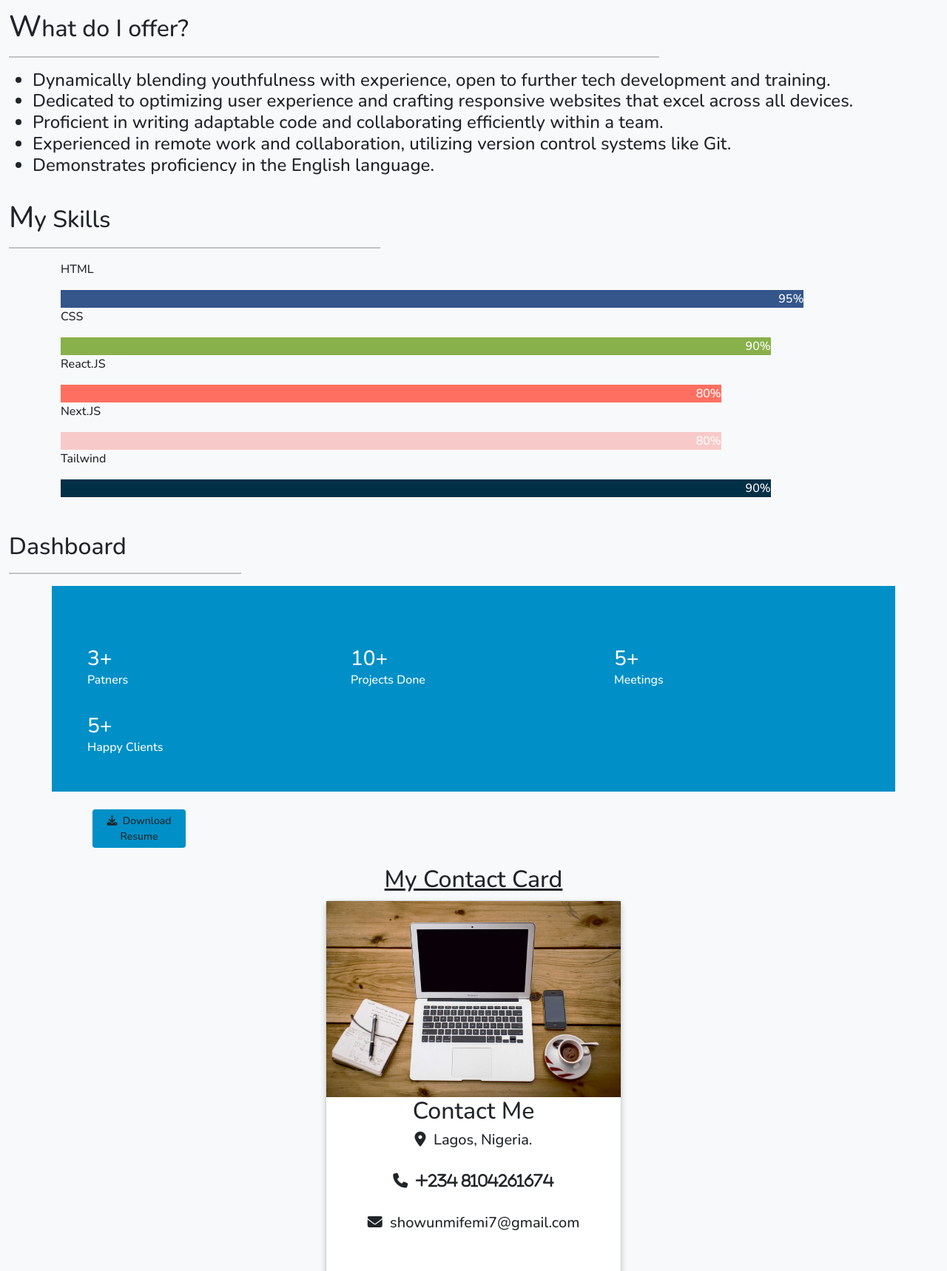
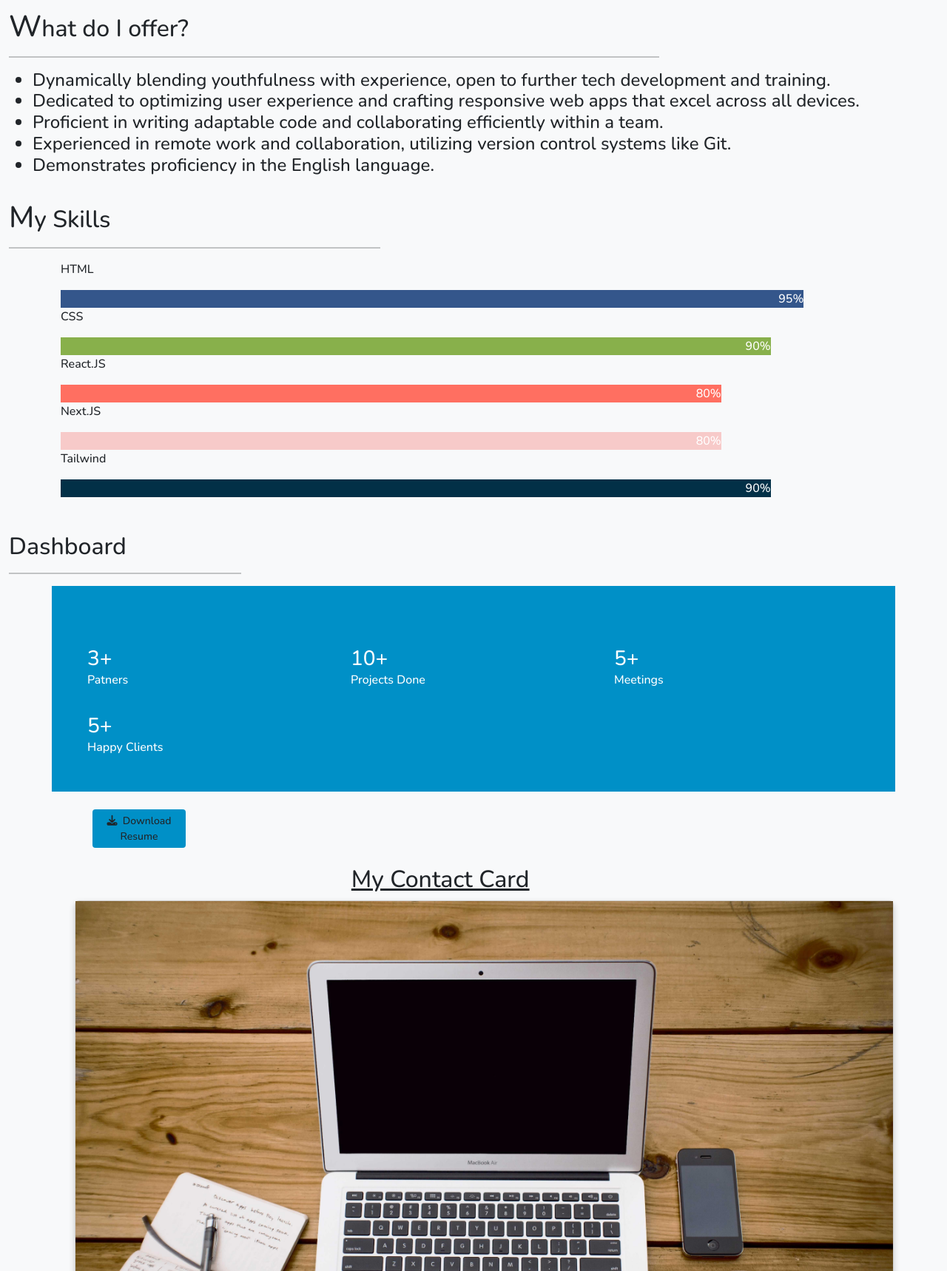
Before and after one commit to Femikul/Femikul.github.io, a plain HTML site: page index.html in a window 1280 px wide. Shown: the part 1460-3178 px from the top of the page at 74% size. Drawn offline with nearby package versions, Linux system fonts and the light colour scheme.

Commit message:
Almost done...

```diff
--- a/index.html
+++ b/index.html
@@ -104,7 +104,7 @@
   <hr class="bg-light" style="width: 70%;border: 1px solid;">
   <ul class="h4">
     <li>Dynamically blending youthfulness with experience, open to further tech development and training.</li>
-    <li>Dedicated to optimizing user experience and crafting responsive websites that excel across all devices.</li>
+    <li>Dedicated to optimizing user experience and crafting responsive web apps that excel across all devices.</li>
     <li>Proficient in writing adaptable code and collaborating efficiently within a team.</li>
     <li>Experienced in remote work and collaboration, utilizing version control systems like Git.</li>
     <li>Demonstrates proficiency in the English language.</li>
@@ -168,7 +168,7 @@
 
 <div id="contact" class="bg-light">
 <h2 style="text-decoration: underline solid;text-align: center;">My Contact Card</h2>
-<div class="card" id="contact-card bg-light">
+<div class="card" id="contact-card">
 
 <img src="i.jpg" style="width:100%;height:auto;">
 <div class="" id="contact-card1">
@@ -212,7 +212,7 @@
 </div><!-- Main container div -->
 
 <script>
-
+let isDarkMode = false
 function toggleDarkMode() {
     const newTheme = document.body.dataset.bsTheme === 'dark' ? 'light' : 'dark';
 
@@ -232,8 +232,9 @@ function toggleDarkMode() {
     const contactCard1 = document.getElementById('contact-card1');
     contactCard1.classList.toggle('bg-dark', newTheme === 'dark');
 
+    isDarkMode = !isDarkMode
     var img = document.getElementById('darkmode');
-      img.src = (img.src === 'moon.svg') ? 'sun.svg' : 'moon.svg';
+      img.src = (isDarkMode) ? 'sun.svg' : 'moon.svg';
 }
 
 
--- a/style.css
+++ b/style.css
@@ -142,3 +142,8 @@
 .nav-link:hover {
     border-bottom: 2px solid grey; /* Add your desired border style and color */
 }
+
+#contact-card, #contact {
+    max-width: 93%;
+    left: 5%;
+}
```
